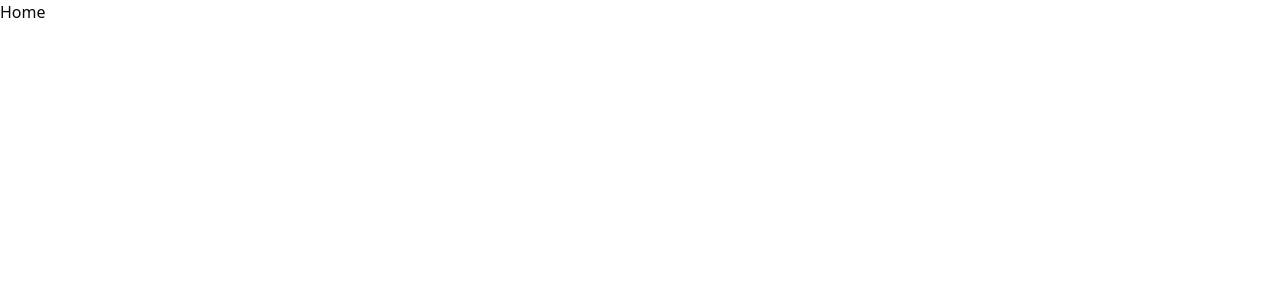
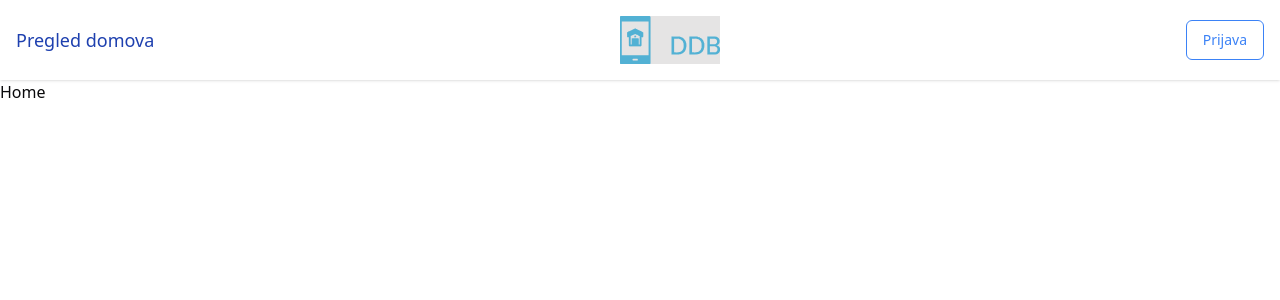
Before and after one commit to outlay/DDDBjelovar, a React (Vite) app in the folder frontend/: page / in a window 1280 px wide. Shown: the top 300 px of the page. Built offline with nearby package versions, Linux system fonts and the light colour scheme.

Commit message:
Added navigation bar

```diff
--- a/frontend/src/components/layout/Layout.tsx
+++ b/frontend/src/components/layout/Layout.tsx
@@ -1,8 +1,10 @@
 import { Outlet } from "react-router-dom";
+import Header from "./header/Header";
 
 const Layout = () => {
     return (
         <div>
+            <Header></Header>
             <Outlet></Outlet>
         </div>
     );
--- /dev/null
+++ b/frontend/src/components/layout/header/Header.tsx
@@ -0,0 +1,30 @@
+import { Button } from "@/components/ui/Button";
+import { Link } from "react-router-dom";
+import Logo from "@/assets/logo.svg";
+
+const Header = () => {
+    return (
+        <header className="flex justify-between items-center p-4 bg-white shadow">
+            <Link to="/domovi">
+                <span className="text-lg text-blue-800">Pregled domova</span>
+            </Link>
+            <div className="flex items-center">
+                <Link to="/">
+                    <img className="h-12 w-auto" src={Logo}></img>
+                </Link>
+            </div>
+            <nav className="flex space-x-4 items-center">
+                <Link to="/prijava">
+                    <Button
+                        variant="outline"
+                        className="text-blue-500 border-blue-500 hover:bg-blue-500 hover:text-white"
+                    >
+                        Prijava
+                    </Button>
+                </Link>
+            </nav>
+        </header>
+    );
+};
+
+export default Header;
```
Also changed, not shown: frontend/src/assets/logo.svg (added).
